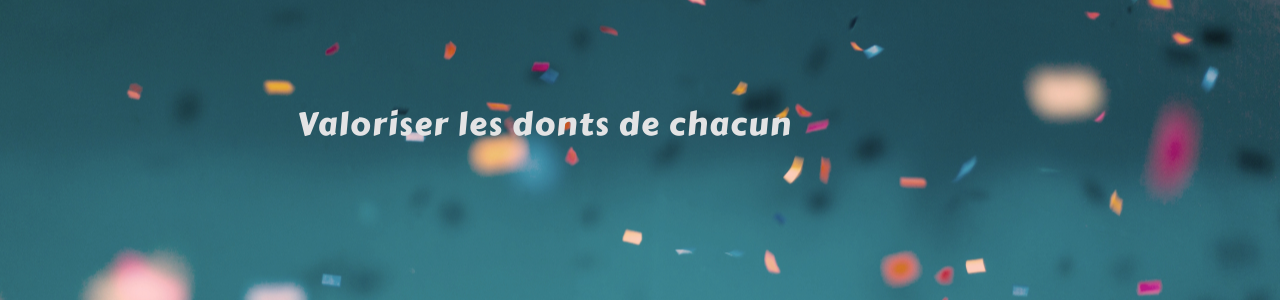
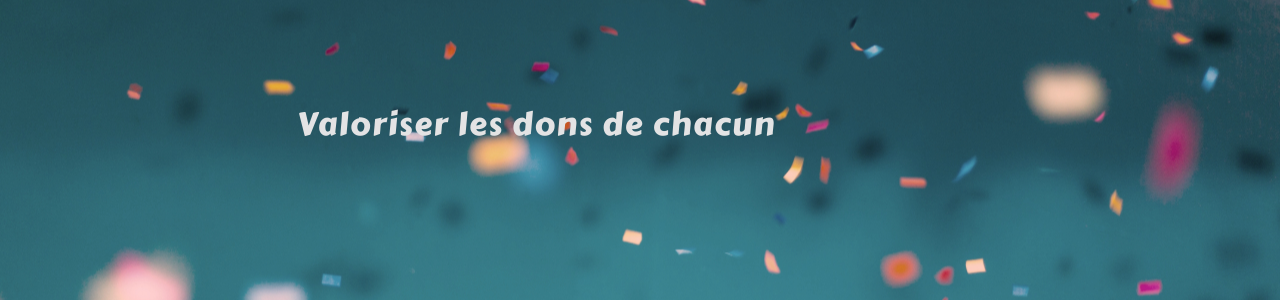
Before and after one commit to midjoule/lifeschool, a Jekyll site: the page built from index.html, in a window 1280 px wide and 900 px high, scrolled down 4475 px. Shown: the part 160-460 px from the top of the window. Built offline with Jekyll 4.4.1, drawn with Linux system fonts in a browser that asks for light colours; nearby versions of some CDN libraries; some web fonts are replaced.

Commit message:
Update index.html

```diff
--- a/index.html
+++ b/index.html
@@ -124,7 +124,7 @@ permalink: /
     <div class="row">
       <div class="col-md-10 col-md-offset-2">
         <div class="block">
-          <H1 class="animated fadeInUp">Valoriser les donts de chacun</p>
+          <H1 class="animated fadeInUp">Valoriser les dons de chacun</p>
         </div>
       </div>
     </div>
```
